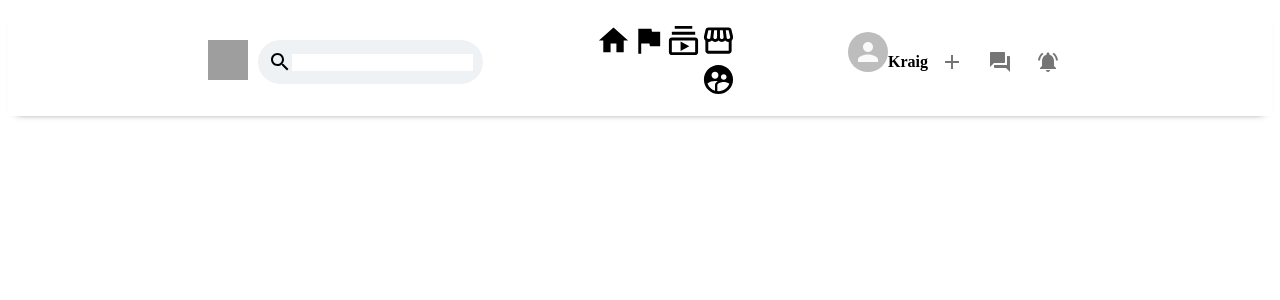
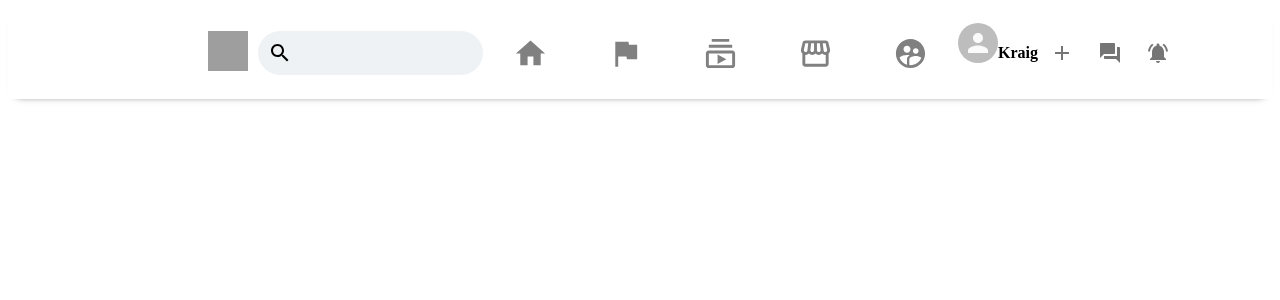
Before and after one commit to kraigwilliams/kraig-facebook, a React (Create React App) app: page / in a window 1280 px wide. Shown: the top 300 px of the page. Built offline with nearby package versions, Linux system fonts and the light colour scheme; grey boxes are pictures that could not be loaded.

Commit message:
continue styling header

```diff
--- a/src/App.js
+++ b/src/App.js
@@ -4,6 +4,7 @@ import Header from './Header'
 import './App.css';
 
 function App() {
+  document.title='Kraig-Facebook'
   return (
     <div className="app">
 
--- a/src/Header.css
+++ b/src/Header.css
@@ -5,9 +5,8 @@
     align-items: center;
     padding:15px 200px;
     display:flex;
-    /* flex-direction: column; */
     justify-content:space-between;
-    cursor: pointer;
+
     position: sticky;
     z-index: 100;
     background:white;
@@ -45,9 +44,31 @@
 .header__input > input{
     border:none;
     outline-width:0;
-    /* background:transparent; */
+    background:transparent;
 }
 
 .header__right{
     display:flex;
 }
+
+.header__option{
+    display:flex;
+    align-items: center;
+    padding: 0 30px;
+    cursor:pointer;
+}
+
+.header__option:hover{
+    background:#eff2f5;
+    border-radius: 10px;
+    /align-items: center;
+    padding: 0 30px;
+    border-bottom:none;
+}
+
+.header__option > .MuiSvgIcon-root{
+    color:gray;
+}
+.header__option:hover > .MuiSvgIcon-root{
+    color: #2e81f4;
+}
```
Also changed, not shown: src/Header.js (+3 -5 lines).
